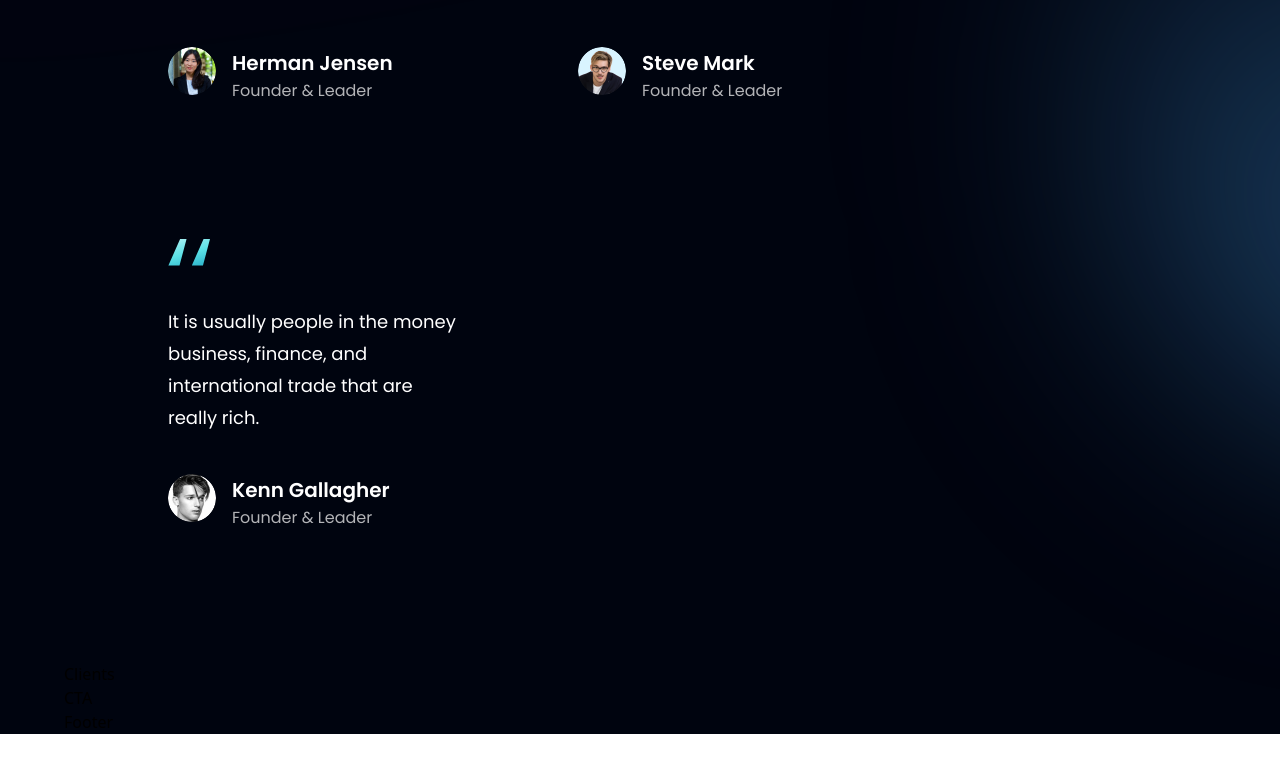
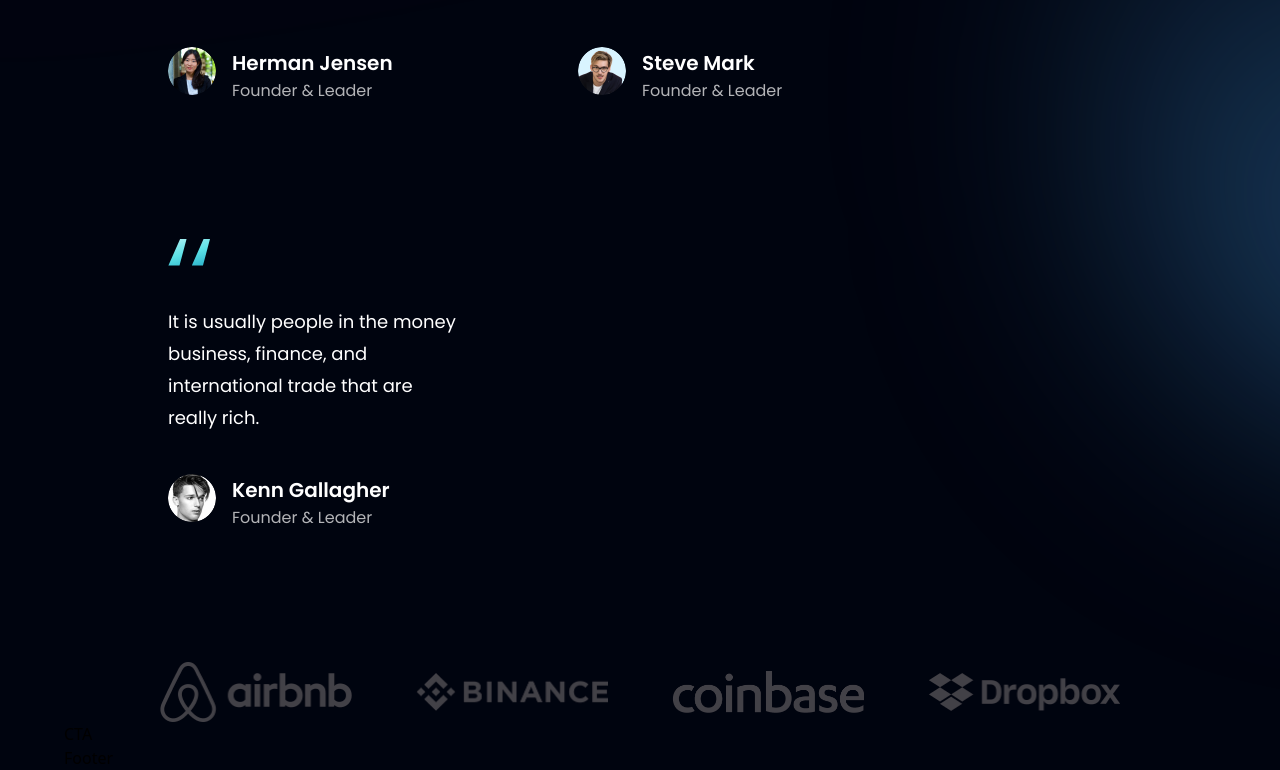
Before and after one commit to halfdobis/money-bank, a React (Vite) app: page / in a window 1280 px wide. Shown: the part 3170-3940 px from the top of the page. Before the commit the page ends 3904 px from the top, so only its background shows below. Built offline with nearby package versions, Linux system fonts and the light colour scheme.

Commit message:
clients-section

```diff
--- a/src/components/Clients.jsx
+++ b/src/components/Clients.jsx
@@ -1,5 +1,25 @@
+import { clients } from "../constants";
+import styles from "../styles";
+
 const Clients = () => {
-  return <div>Clients</div>;
+  return (
+    <section className={`${styles.flexCenter} ${styles.paddingX} my4`}>
+      <div className={`${styles.flexCenter} flex-wrap w-full`}>
+        {clients.map((client) => (
+          <div
+            key={client.id}
+            className={`flex-1 ${styles.flexCenter} sm:min-w-[192px] min-w-[120px]`}
+          >
+            <img
+              src={client.logo}
+              alt="client-logo"
+              className="sm:w-[192px] w-[100px]"
+            />
+          </div>
+        ))}
+      </div>
+    </section>
+  );
 };
 
 export default Clients;
```
